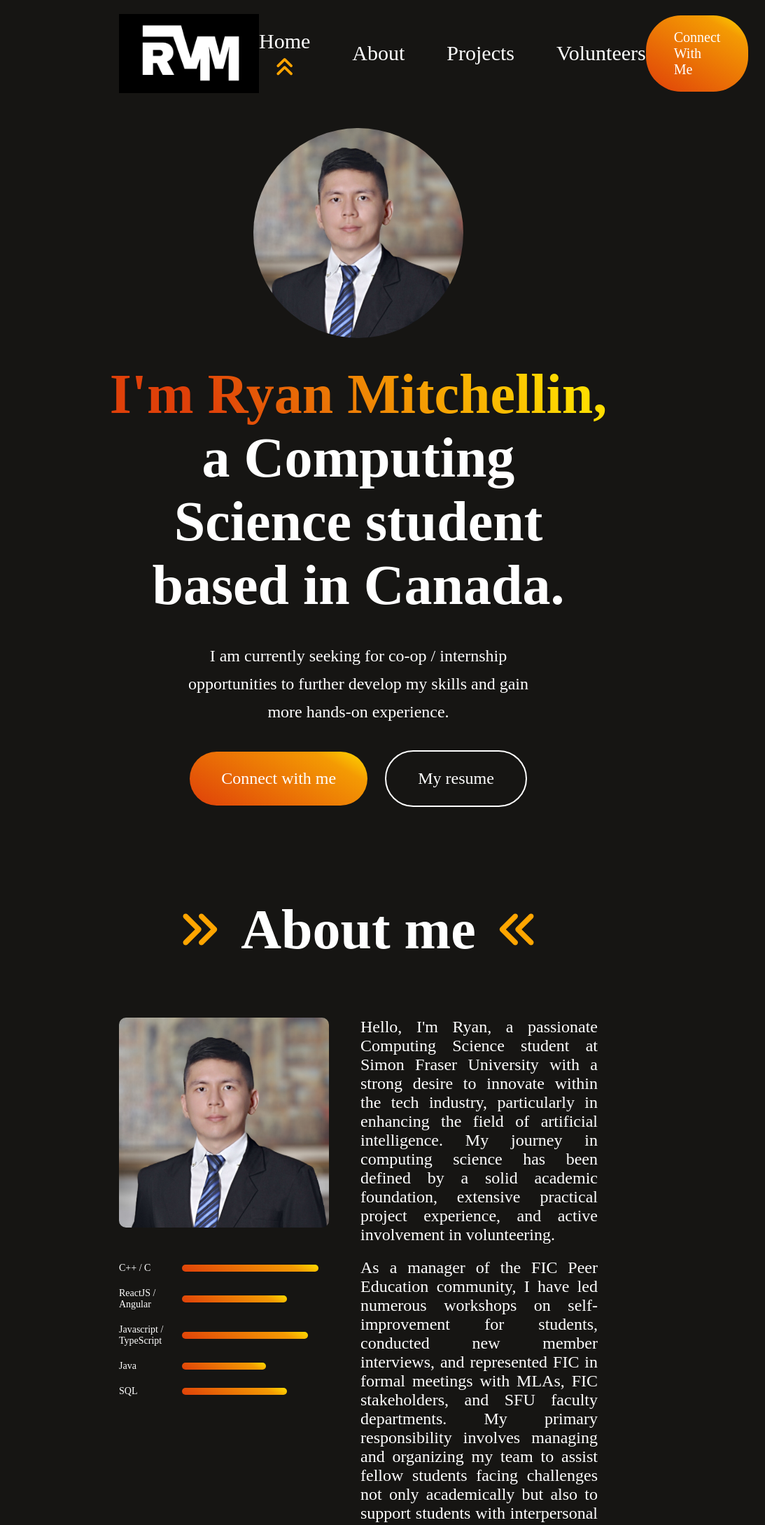
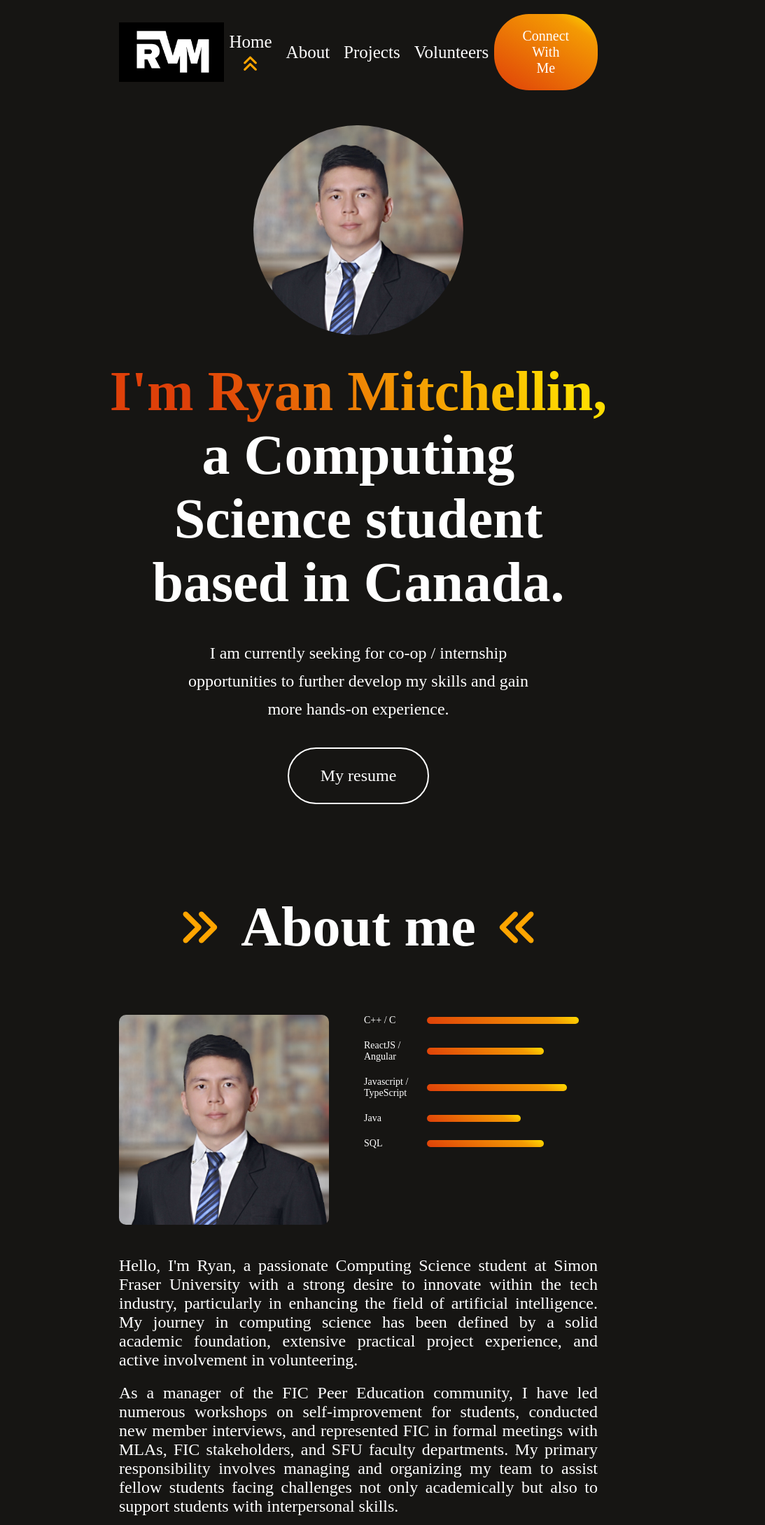
Before and after one commit to ryanmitchellin/ryanmitchellin.github.io, a React (Vite) app: page / in a window 1024 px wide. Shown: the top 2179 px of the page at 70% size, 1093 px wide, since content can reach past the window. Built offline with nearby package versions, Linux system fonts and the light colour scheme.

Commit message:
Dynamic screen refinement

```diff
--- a/src/components/About/About.css
+++ b/src/components/About/About.css
@@ -103,6 +103,7 @@
 }
 
 .about-achievement p {
+  text-align: center;
   font-size: 22px;
 }
 
@@ -114,6 +115,20 @@
 .about-achievement:hover {
   transform: scale(1.12);
   transition: 0.5s;
+}
+
+@media only screen and (max-width: 1200px) {
+  .about-sections {
+    flex-direction: column;
+  }
+
+  .about-left {
+    flex-direction: row;
+  }
+
+  .about-skills {
+    width: 50%;
+  }
 }
 
 @media only screen and (max-width: 768px) {
@@ -166,7 +181,6 @@
   }
 
   .about-achievement p {
-    text-align: center;
     font-size: 16px;
   }
 }
@@ -226,7 +240,6 @@
   }
 
   .about-achievement p {
-    text-align: center;
     font-size: 10px;
   }
 }
--- a/src/components/Contact/Contact.css
+++ b/src/components/Contact/Contact.css
@@ -21,7 +21,7 @@
 
 .contact-section {
   display: flex;
-  gap: 150px;
+  gap: 100px;
 }
 
 .contact-left {
@@ -81,9 +81,9 @@
 
 .contact-right input {
   border: none;
-  width: 700px;
-  height: 78px;
-  padding-left: 20px;
+  width: 680px;
+  height: 60px;
+  padding-left: 25px;
   border-radius: 4px;
   background: #32323c;
   color: #a0a0a0;
@@ -93,6 +93,7 @@
 
 .contact-right textarea {
   width: 650px;
+  height: 120px;
   border: none;
   padding: 25px;
   border-radius: 4px;
@@ -122,6 +123,13 @@
 .contact-submit:hover {
   transform: scale(1.1);
   transition: 0.3s;
+}
+
+@media only screen and (max-width: 1200px) {
+  .contact-section {
+    flex-direction: column;
+    gap: 70px;
+  }
 }
 
 @media only screen and (max-width: 768px) {
@@ -216,7 +224,7 @@
     width: 25px;
   }
 
-  .contact-detail a{
+  .contact-detail a {
     font-size: 16px;
   }
 
--- a/src/components/Home/Home.css
+++ b/src/components/Home/Home.css
@@ -56,6 +56,10 @@
   cursor: pointer;
 }
 
+.home-connect:hover {
+  border: 2px solid white;
+}
+
 .home-resume {
   padding: 25px 45px;
   border-radius: 50px;
@@ -63,14 +67,19 @@
   cursor: pointer;
   text-decoration: none;
   color: inherit;
-}
-
-.home-connect:hover {
-  border: 2px solid white;
+  transition: 0.5s;
 }
 
 .home-resume:hover {
   border-color: orange;
+  transform: scale(1.05);
+  transition: 0.5s;
+}
+
+@media only screen and (min-width: 769px) {
+  .home-connect {
+    display: none;
+  }
 }
 
 @media only screen and (max-width: 768px) {
--- a/src/components/Navbar/Navbar.css
+++ b/src/components/Navbar/Navbar.css
@@ -59,6 +59,22 @@
   display: none;
 }
 
+@media only screen and (max-width: 1200px) {
+  .nav-logo {
+    width: 150px;
+  }
+
+  .nav-menu {
+    gap: 20px;
+    font-size: 25px;
+  }
+
+  .nav-connect {
+    width: 10%;
+    text-align: center;
+  }
+}
+
 @media only screen and (max-width: 768px) {
   .navbar {
     margin: 20px 50px;
--- a/src/components/ProjectsAll/ProjectsAll.jsx
+++ b/src/components/ProjectsAll/ProjectsAll.jsx
@@ -1,4 +1,4 @@
-import React from "react";
+import React, { useEffect } from "react";
 import "./ProjectsAll.css";
 import { FontAwesomeIcon } from "@fortawesome/react-fontawesome";
 import { faAnglesRight } from "@fortawesome/free-solid-svg-icons";
@@ -7,6 +7,10 @@ import { faGithub } from "@fortawesome/free-brands-svg-icons";
 import Projects_Data from "../../assets/projects_data";
 
 const ProjectsAll = () => {
+  useEffect(() => {
+    window.scrollTo(0, 0);
+  }, []);
+
   return (
     <div className="projects-all">
       <div className="projects-all-title">
```
Also changed, not shown: src/components/ScrollTop.jsx (added, +14 -0 lines).
